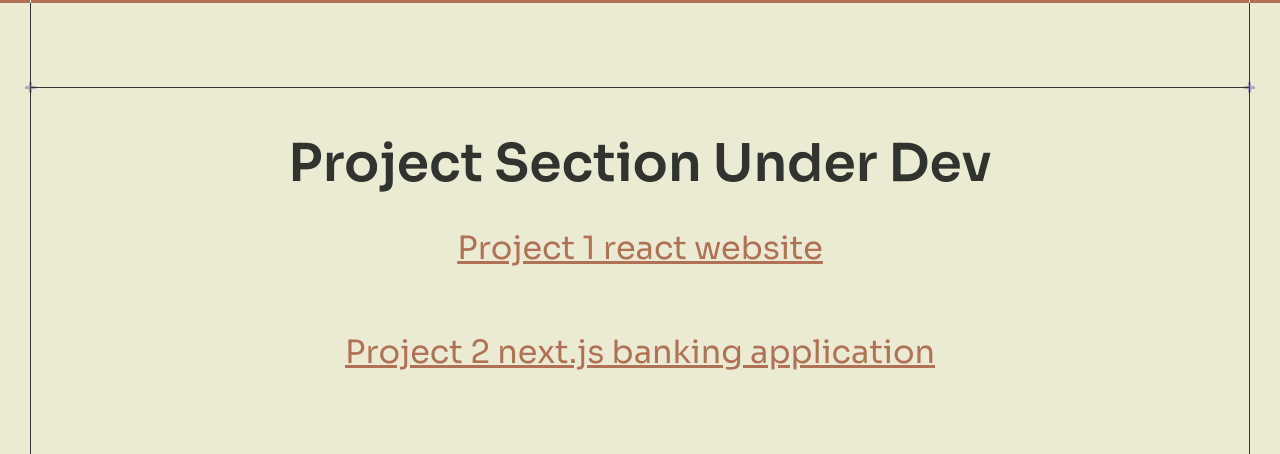
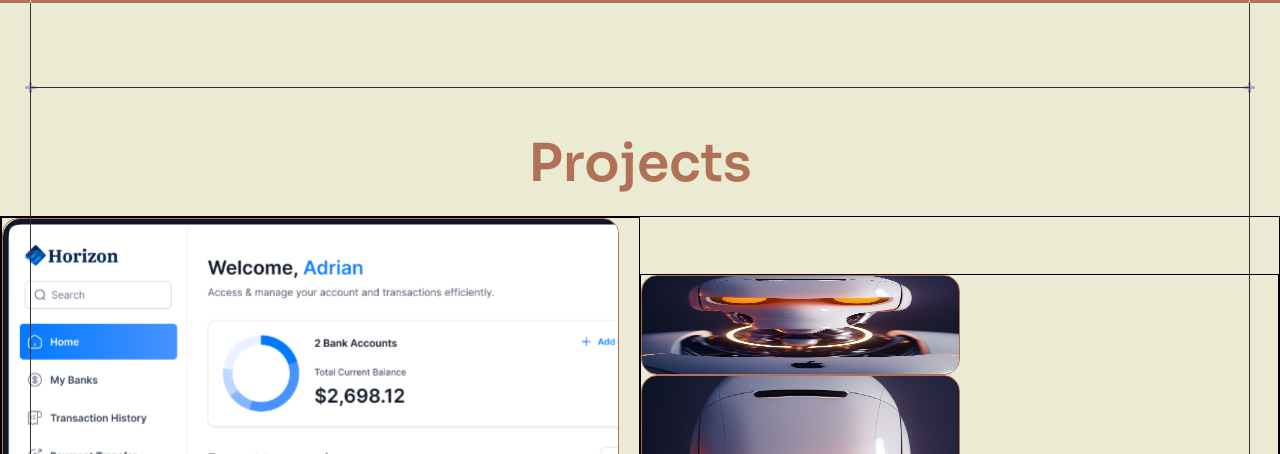
Before and after one commit to farahcaa/Chris-Farah, a React (Vite) app: page / in a window 1280 px wide. Shown: the part 2220-2674 px from the top of the page. Built offline with nearby package versions, Linux system fonts and the light colour scheme.

Commit message:
started actual project section

```diff
--- a/src/components/Projects.jsx
+++ b/src/components/Projects.jsx
@@ -9,22 +9,30 @@
       crossesOffset={`lg:translate-y-[5.25rem]`}
       crossescolor={true}
     >
-      <div className="flex flex-col justify-center items-center text-Bo">
-        <h1 className="h1 capitalize">Project Section under dev</h1>
-        <a
-          className="text-Bs text-[2rem] p-10 underline"
-          target="_blank"
-          href="https://farahcaa.github.io/tailWind"
-        >
-          Project 1 react website
-        </a>
-        <a
-          className="text-Bs text-[2rem] p-10 underline"
-          target="_blank"
-          href="https://banking-app-psi-amber.vercel.app/"
-        >
-          Project 2 next.js banking application
-        </a>
+      <h1 className="flex justify-center pb-5 h1 text-Bs">Projects</h1>
+      <div className="flex justify-center items-center border border-black">
+        <div className="flex border border-black pr-5 w-1/2 h-full ">
+          <div
+            href="https://banking-app-psi-amber.vercel.app/"
+            className=" rounded-2xl border border-Bs overflow-hidden w-full"
+          >
+            <img
+              src="./src/assets/HorizonImage.svg"
+              className="w-full h-full "
+            />
+          </div>
+        </div>
+        <div className="flex flex-col justify-center border w-1/2 h-1/4 border-black">
+          <div
+            href="https://farahcaa.github.io/tailWind"
+            className="w-1/2 h-[100px] overflow-hidden stretch border border-Bs rounded-2xl"
+          >
+            <img src="./src/assets/robot.jpg" className="w-full h-full" />
+          </div>
+          <div className="w-1/2 h-1/4 overflow-hidden border border-Bs rounded-2xl">
+            <img src="./src/assets/robot.jpg" className="w-full h-full" />
+          </div>
+        </div>
       </div>
     </Section>
   );
```
Also changed, not shown: src/assets/HorizonImage.svg (added), src/assets/robot.jpg (added).
